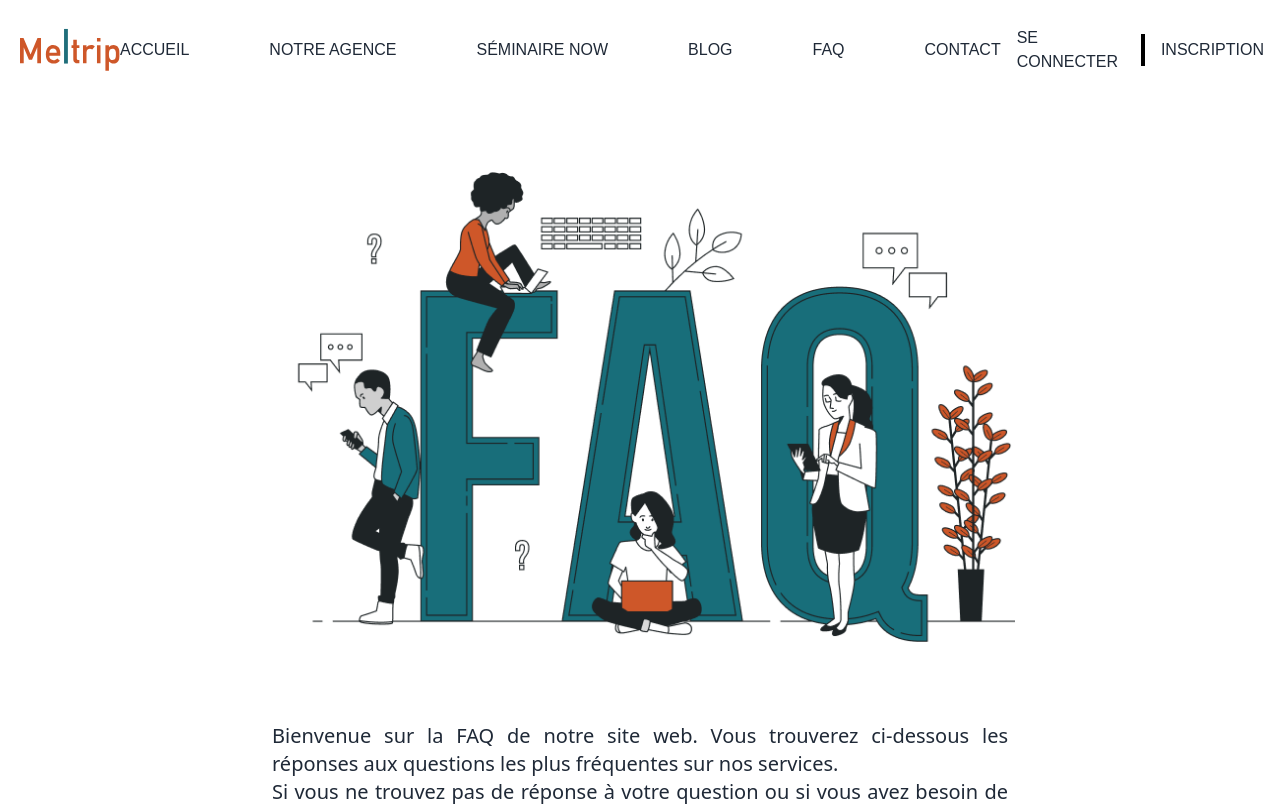
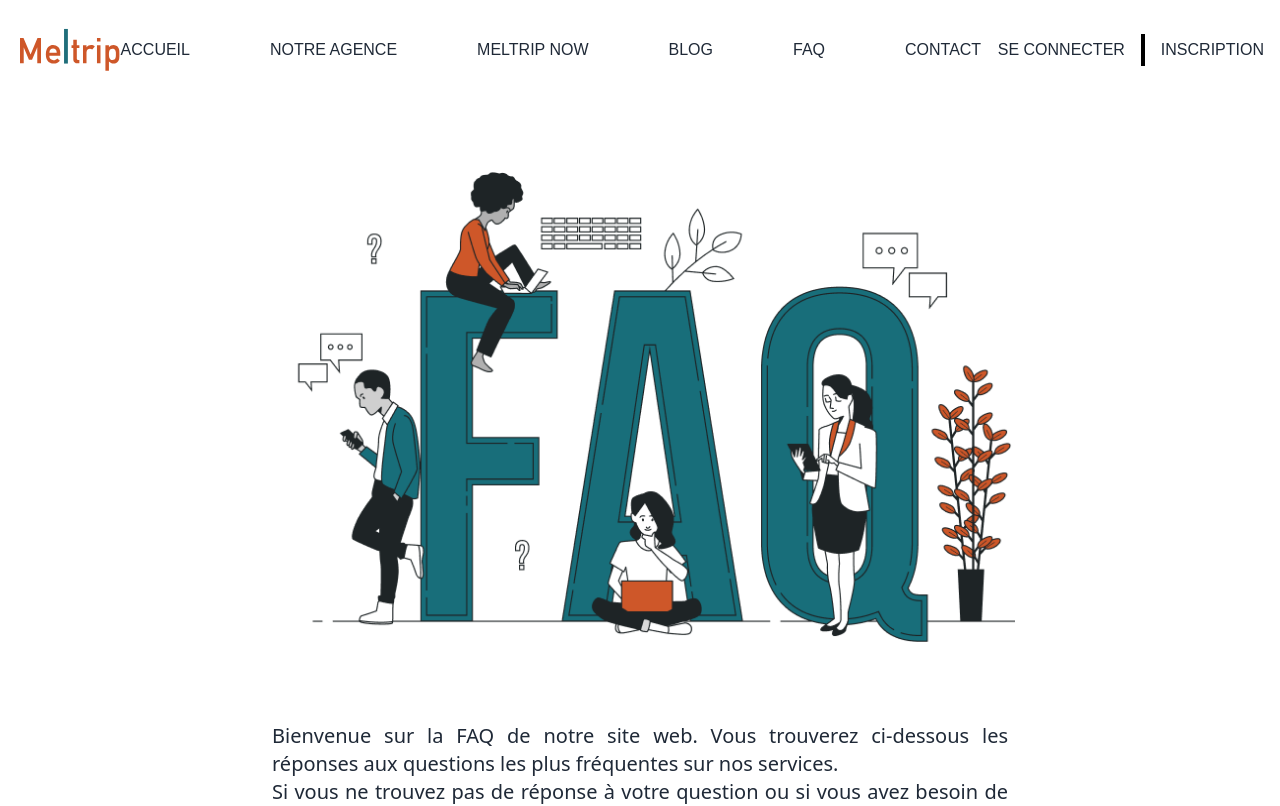
Before and after one commit to Meltrip-FR/meltrip-front, a Next.js app: page /faq in a window 1280 px wide. Shown: the top 806 px of the page. Built offline with nearby package versions, Linux system fonts and the light colour scheme; no server answers.

Commit message:
fiw: seminaire now to meltrip now

```diff
--- a/components/body/header/headerWhite.tsx
+++ b/components/body/header/headerWhite.tsx
@@ -1,5 +1,5 @@
 import { useRouter } from "next/router"
-import { Fragment, useState } from "react"
+import { Fragment } from "react"
 import { UserBadge } from "./userBadge"
 import { useAppSelector } from "@/redux/hooks"
 // Icons
@@ -26,7 +26,7 @@ const Header = () => {
             className="cursor-pointer"
             onClick={() => router.push("/templates")}
           >
-            Séminaire now
+            MELTRIP NOW
           </h5>
           {auth.login && (
             <h5
--- a/components/body/header/web.tsx
+++ b/components/body/header/web.tsx
@@ -1,7 +1,7 @@
 import { useRouter } from "next/router"
 import { Fragment, useState } from "react"
 import { UserBadge } from "./userBadge"
-import { useAppDispatch, useAppSelector } from "@/redux/hooks"
+import { useAppSelector } from "@/redux/hooks"
 import Logo from "@/components/assets/icons/logo"
 import Menu from "@/components/assets/icons/menu"
 
@@ -27,7 +27,7 @@ const WebHeader = () => {
             className="cursor-pointer"
             onClick={() => router.push("/templates")}
           >
-            Séminaire now
+            meltrip now
           </h5>
           {auth.login && (
             <h5 className="cursor-pointer" onClick={() => router.push("/")}>
--- a/components/faq/data.tsx
+++ b/components/faq/data.tsx
@@ -1,17 +1,13 @@
 import data from "@/components/assets/icons/active/data.svg"
 import guarantee from "@/components/assets/icons/active/guarantee.svg"
 import price from "@/components/assets/icons/active/price.svg"
-import sanitary from "@/components/assets/icons/active/sanitary.svg"
 import services from "@/components/assets/icons/active/services.svg"
 import sponsorship from "@/components/assets/icons/active/sponsorship.svg"
-import values from "@/components/assets/icons/active/values.svg"
 import dataInactive from "@/components/assets/icons/inactive/data.svg"
 import guaranteeInactive from "@/components/assets/icons/inactive/guarantee.svg"
 import priceInactive from "@/components/assets/icons/inactive/price.svg"
-import sanitaryInactive from "@/components/assets/icons/inactive/sanitary.svg"
 import servicesInactive from "@/components/assets/icons/inactive/services.svg"
 import sponsorshipInactive from "@/components/assets/icons/inactive/sponsorship.svg"
-import valuesInactive from "@/components/assets/icons/inactive/values.svg"
 
 export const categories = [
   {
@@ -258,13 +254,13 @@ export const faqWording = [
   },
   {
     title:
-      "Pourquoi choisir un séminaire personnalisé par rapport à un séminaire now ?",
+      "Pourquoi choisir un séminaire personnalisé par rapport à un Meltrip now ?",
     category: "services",
     content: (
       <div>
         <p>
           Il existe de nombreux avantages à choisir un séminaire personnalisé
-          par rapport à un séminaire now.
+          par rapport à un Meltrip now.
         </p>
         <p>
           Tout d{"'"}abord, un séminaire personnalisé est adapté aux besoins et
@@ -320,7 +316,7 @@ export const faqWording = [
   },
   {
     title:
-      "Quelle est la différence de prix entre un séminaire personnalisé et un séminaire now ?",
+      "Quelle est la différence de prix entre un séminaire personnalisé et un meltrip now ?",
     category: "price",
     content: (
       <div>
@@ -331,7 +327,7 @@ export const faqWording = [
           différence de prix s’explique dans la commission que Meltrip prend
           pour ces deux services. Cette différence s’explique par la quantité de
           travail fourni par les collaborateurs Meltrip. Ainsi, un séminaire
-          personnalisé coûtera 5 % plus cher qu’un séminaire now.
+          personnalisé coûtera 5 % plus cher qu’un meltrip now.
         </p>
 
         <p>
--- a/components/templates/Meet.tsx
+++ b/components/templates/Meet.tsx
@@ -1,4 +1,4 @@
-import React, { useEffect, useState } from "react"
+import { useEffect, useState } from "react"
 import { FaCalendarAlt, FaEuroSign } from "react-icons/fa"
 import { FiMapPin } from "react-icons/fi"
 import WideCard from "./cards/WideCard"
@@ -162,7 +162,7 @@ const Meet = ({ id }: any) => {
       {modal.active && modalImages()}
       <div className="flex flex-col justify-between items-center gap-10 px-10 pb-20  ">
         <p className={tailWindStyle.p48}>Meltrip Now</p>
-        <p className={tailWindStyle.p24}>Vos séminaire now</p>
+        <p className={tailWindStyle.p24}>Vos meltrip now</p>
         <div
           className={tailWindStyle.imageCover}
           style={{
--- a/components/templates/index.tsx
+++ b/components/templates/index.tsx
@@ -1,4 +1,4 @@
-import React, { useEffect, useState } from "react"
+import { useEffect, useState } from "react"
 import { IoIosArrowDown } from "react-icons/io"
 import SmallCard from "./cards/SmallCard"
 import WideCard from "./cards/WideCard"
@@ -444,7 +444,7 @@ const Meetings = () => {
             Meltrip Now
           </p>
           <p className="font-light text-[3vh] xl:text-[24px]">
-            Vos séminaire now
+            Vos meltrip now
           </p>
           <p className="font-light text-[3vh] xl:text-[24px]">
             Quels sont vos critères ?
```
